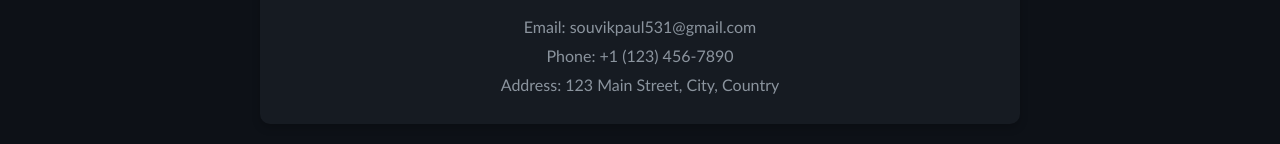
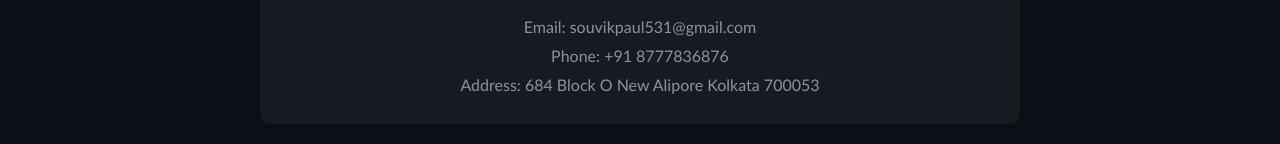
Before and after one commit to Souvik531/Portfolio-website, a plain HTML site: page contacts.html in a window 1280 px wide. Shown: the part 739-883 px from the top of the page. Drawn offline with Linux system fonts and the light colour scheme.

Commit message:
another commit

```diff
--- a/contacts.html
+++ b/contacts.html
@@ -43,8 +43,8 @@
                 <p>If you have any questions or inquiries, feel free to reach out to me through the following channels:</p>
                 <ul>
                     <li>Email: souvikpaul531@gmail.com</li>
-                    <li>Phone: +1 (123) 456-7890</li>
-                    <li>Address: 123 Main Street, City, Country</li>
+                    <li>Phone: +91 8777836876</li>
+                    <li>Address: 684 Block O New Alipore Kolkata 700053</li>
                 </ul>
             </div>
         </section>
```
